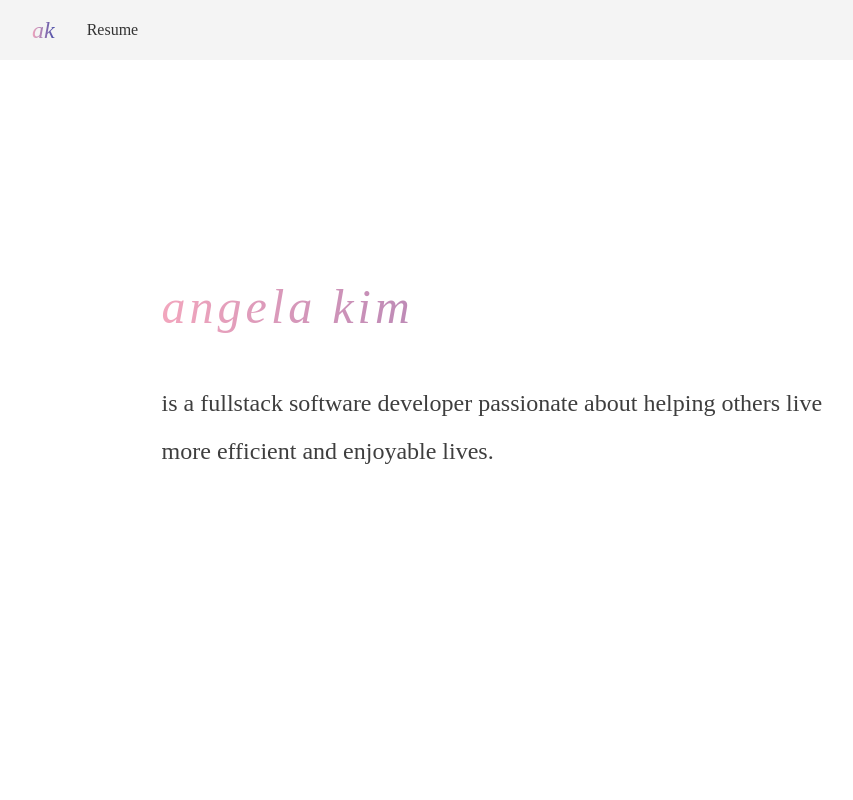
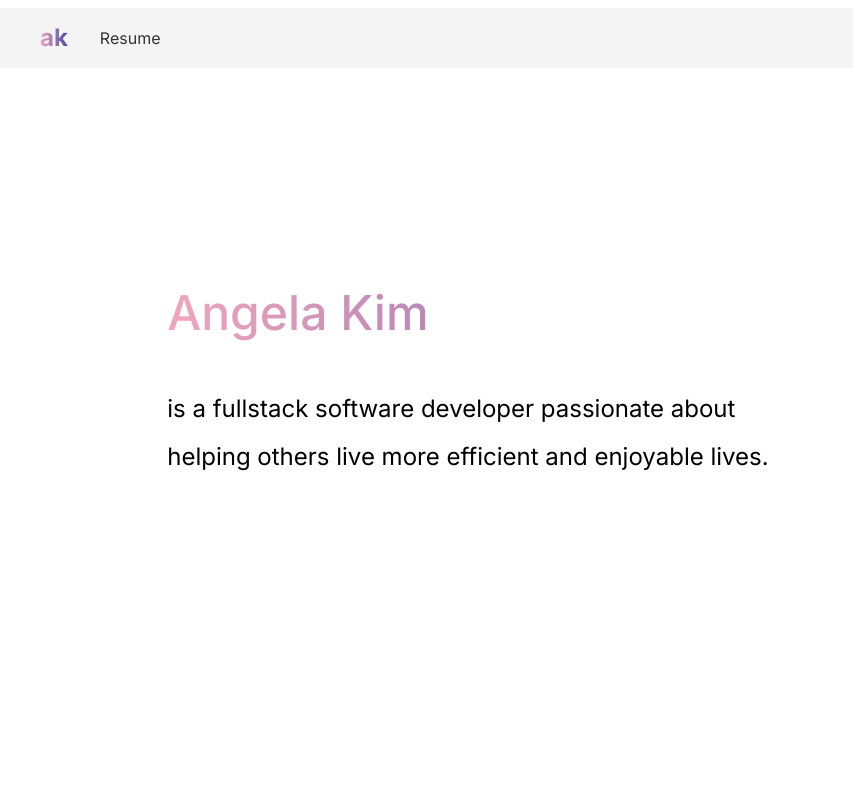
Before and after one commit to angelaleekim/my-portfolio, a React (Create React App) app: page / in a window 1280 px wide. Shown: the top 800 px of the page, without its empty margins (64-917 px from the left). Built offline with nearby package versions, Linux system fonts and the light colour scheme.

Commit message:
Update styling

```diff
--- a/src/components/AboutMe.js
+++ b/src/components/AboutMe.js
@@ -6,7 +6,7 @@ const AboutMe = () => {
   return (
     <div className="section">
       <div className="text-box">
-        <h1 className="title-1">angela kim</h1>
+        <h1 className="title-1">Angela Kim</h1>
         <p>
           is a fullstack software developer passionate about helping others live
           more efficient and enjoyable lives.
--- a/src/components/Home.css
+++ b/src/components/Home.css
@@ -1,21 +1,3 @@
-body {
-  font-weight: 500;
-  font-family: "Apercu-Regular";
-  color: rgb(62, 62, 62);
-}
-
-h1 {
-  font-weight: 500;
-}
-
-h2,
-h3 {
-  font-weight: 400;
-  font-family: "Gooper";
-  font-style: italic;
-  color: rgb(62, 62, 62);
-}
-
 .text-box {
   margin-top: 10%;
   animation: 1.7s fadeInUp;
@@ -24,11 +6,9 @@ h3 {
 }
 
 .title-1 {
-  font-family: "Gooper";
+  font-weight: 500;
   font-size: 300%;
-  letter-spacing: 4px;
   margin-bottom: 0.5em;
-  font-style: italic;
   text-align: left;
   transition: transform 0.5s ease;
   background: linear-gradient(90deg, #f2a6bd, #444aa7);
--- a/src/components/Navbar.css
+++ b/src/components/Navbar.css
@@ -13,8 +13,7 @@
   font-weight: 500;
   text-decoration: none;
   color: rgb(62, 62, 62);
-  font-family: "Gooper";
-  font-style: italic;
+  font-family: "Inter";
   text-transform: lowercase;
   text-align: left;
   background: linear-gradient(90deg, #f2a6bd, #444aa7);
--- a/src/components/ProjectPage.css
+++ b/src/components/ProjectPage.css
@@ -1,3 +1,12 @@
+.project-page h2 {
+  font-weight: 500;
+}
+
+.project-page h3 {
+  font-weight: 400;
+  font-size: 12px;
+}
+
 .project-page {
   max-width: 800px;
   margin: 0 auto;
@@ -87,7 +96,8 @@ video {
 }
 
 .technologies h3 {
-  font-size: 24px;
+  font-size: 18px;
+  font-weight: 500;
   margin-bottom: 10px;
   color: #333;
 }
--- a/src/components/ProjectSection.js
+++ b/src/components/ProjectSection.js
@@ -8,7 +8,7 @@ import "./Home.css";
 const HeroSection = () => {
   return (
     <div className="section">
-      <h1 className="title-1">my projects</h1>
+      <h1 className="title-1">My Projects</h1>
       <div className="showcase-container">
         {projects.map((project, index) => (
           <ProjectShowcase className="proj" key={index} project={project} />
--- a/src/components/ProjectShowcase.css
+++ b/src/components/ProjectShowcase.css
@@ -32,6 +32,7 @@
 
 .project-title {
   margin-bottom: 10px;
+  font-weight: 300;
 }
 
 .project-description {
--- a/src/components/Projects.js
+++ b/src/components/Projects.js
@@ -9,10 +9,10 @@ import uncdemo from "../assets/videos/unc-demo.mov";
 const projects = [
   {
     title: "Uncluttered",
-    date: "Frontend Developer | September 2023 - Present",
+    date: "Frontend Developer | September 2023 - June 2024",
     id: 1,
     route: "/uncluttered",
-    description: `I am currently developing and styling React components for a task management web application called Uncluttered, a project created by a team of 5 students at Cal Poly San Luis Obispo.
+    description: `I developed and styled React components for a task management web application called Uncluttered, a project created by a team of 5 students at Cal Poly San Luis Obispo.
 
 As a frontend developer, some of my tasks include wireframing our project in Figma, creating frontend React components such as the welcome and login pages, and styling our entire application with Tailwind. `,
     technologies: ["React", "TailwindCSS", "Figma", "Node.js"],
--- a/src/index.css
+++ b/src/index.css
@@ -1,22 +1,5 @@
-@font-face {
-  font-family: "Apercu-Regular"; /*Can be any text*/
-  src: local("Apercu-Regular"),
-    url("./assets/fonts/Apercu\ Pro\ Regular.otf") format("opentype");
-
-  font-family: "Apercu-Mono"; /*Can be any text*/
-  src: local("Apercu-Mono"),
-    url("./assets/fonts/Apercu\ Pro\ Mono.otf") format("opentype");
-
-  font-family: "Gooper-Regular"; /*Can be any text*/
-  src: local("Gooper-Regular"),
-    url("./assets/fonts/Gooper-RegularItalic.ttf") format("truetype");
-}
+@import url("https://fonts.googleapis.com/css2?family=Inter:wght@400;500;700&display=swap");
 
 body {
-  margin: 0;
+  font-family: "Inter", sans-serif;
 }
-
-code {
-  font-family: source-code-pro, Menlo, Monaco, Consolas, "Courier New",
-    monospace;
-}
```
